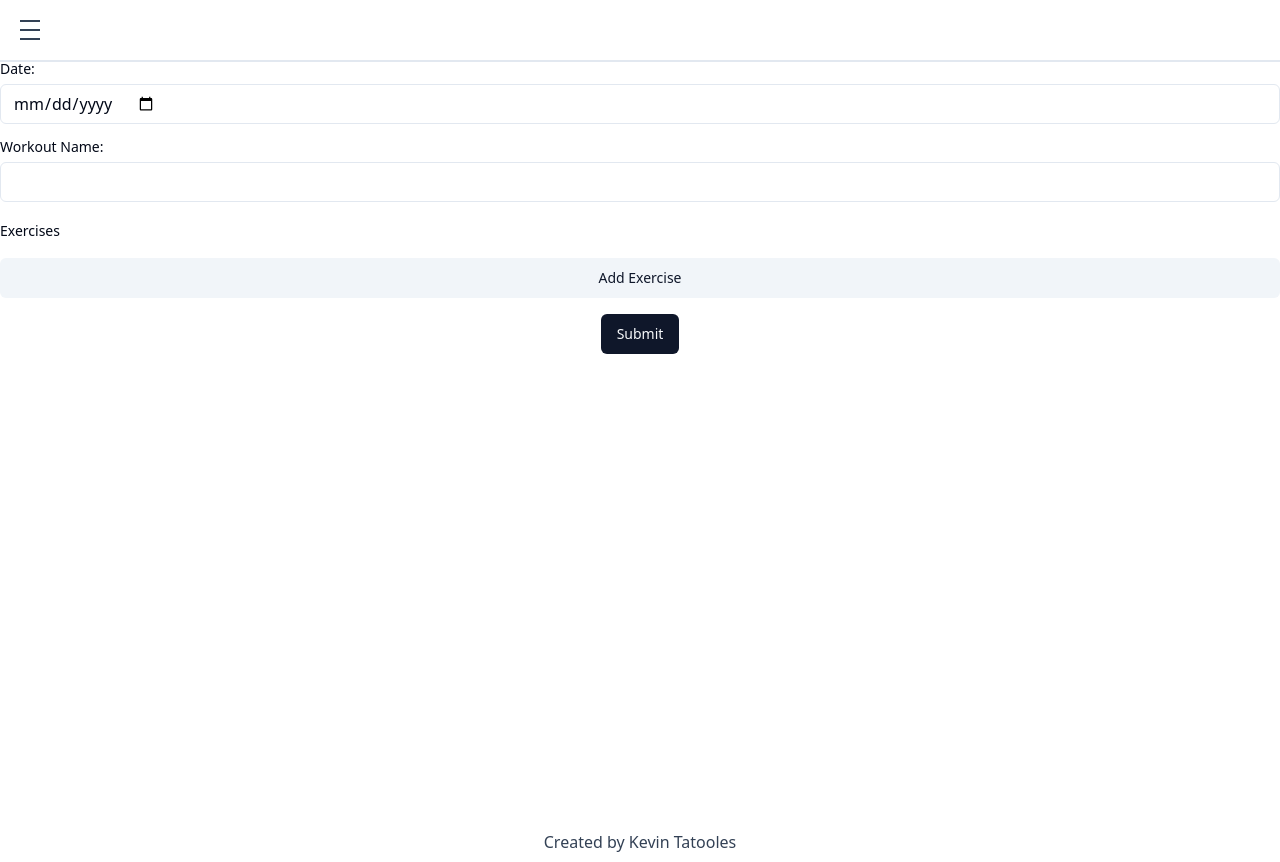
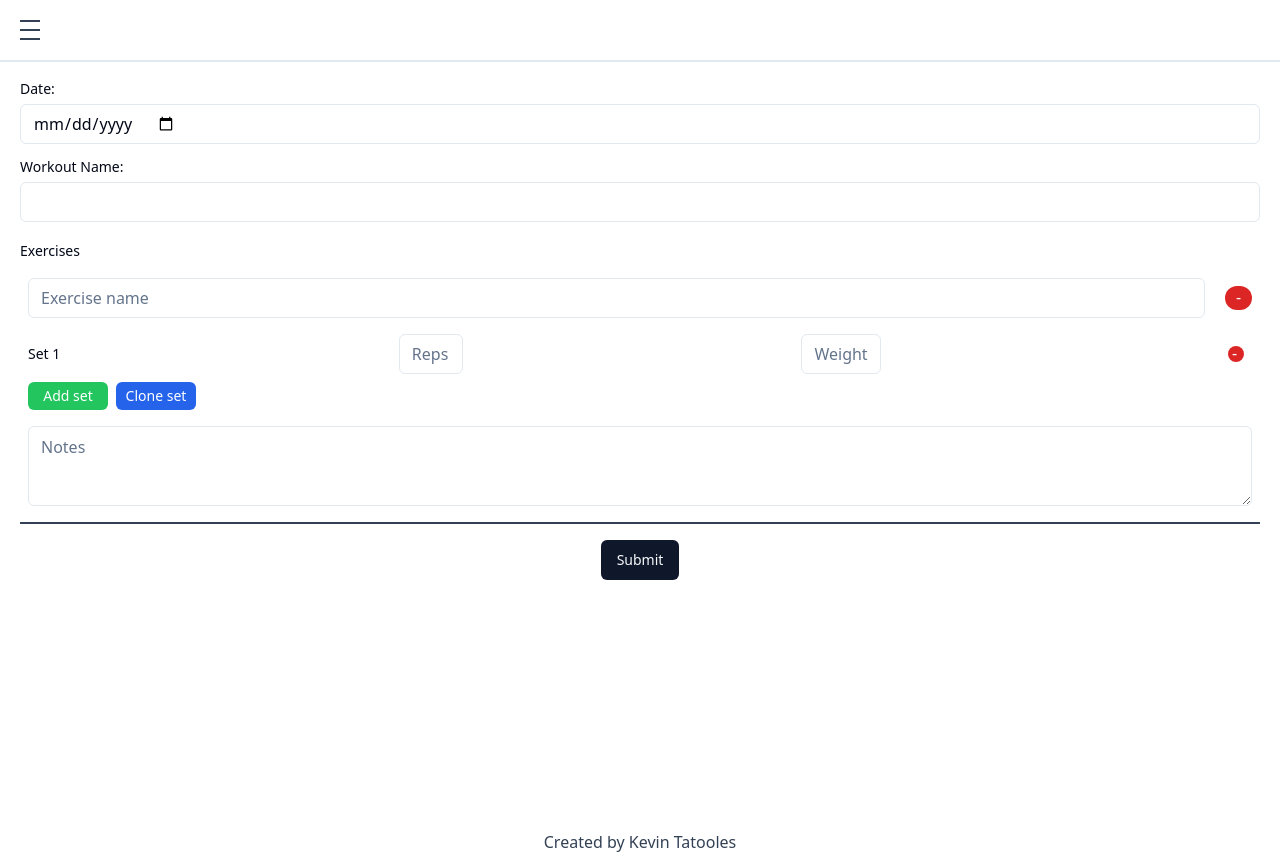
Before and after one commit to Tatooles/next-fitness-tracker, a Next.js app: page /workouts/create in a window 1280 px wide. Built offline with nearby package versions, Linux system fonts and the light colour scheme.

Commit message:
Make page look slightly better

```diff
--- a/app/workouts/create/page.tsx
+++ b/app/workouts/create/page.tsx
@@ -17,8 +17,9 @@ export default async function CreateWorkoutPage() {
    * creating new and editing existing as well as duplicate workouts.
    */
   const onSubmit = async (values: TWorkoutFormSchema) => {
-    await addToDB(values);
-    router.refresh();
+    console.log(values);
+    // await addToDB(values);
+    // router.refresh();
   };
 
   const addToDB = async (form: TWorkoutFormSchema) => {
@@ -61,6 +62,11 @@ export default async function CreateWorkoutPage() {
     getValues,
   } = useForm<TWorkoutFormSchema>({
     resolver: zodResolver(workoutFormSchema),
+    defaultValues: {
+      date: new Date().toISOString(),
+      name: "",
+      exercises: [{ name: "", notes: "", sets: [{ reps: "", weight: "" }] }],
+    },
   });
 
   const { fields, append, remove } = useFieldArray({
@@ -69,6 +75,7 @@ export default async function CreateWorkoutPage() {
   });
 
   return (
+    <div className="p-5">
       <form onSubmit={handleSubmit(onSubmit)} className="flex flex-col">
         <Label htmlFor="date">Date:</Label>
         <Input
@@ -120,7 +127,7 @@ export default async function CreateWorkoutPage() {
               ></Textarea>
             </div>
           ))}
-        <Button
+          {/* <Button
             variant="secondary"
             className="mt-4 w-full"
             type="button"
@@ -133,11 +140,12 @@ export default async function CreateWorkoutPage() {
             }
           >
             Add Exercise
-        </Button>
+          </Button> */}
         </div>
         <Button type="submit" className="mt-4 self-center">
           Submit
         </Button>
       </form>
+    </div>
   );
 }
```
Lines whose indentation alone changed are shown as unchanged.
